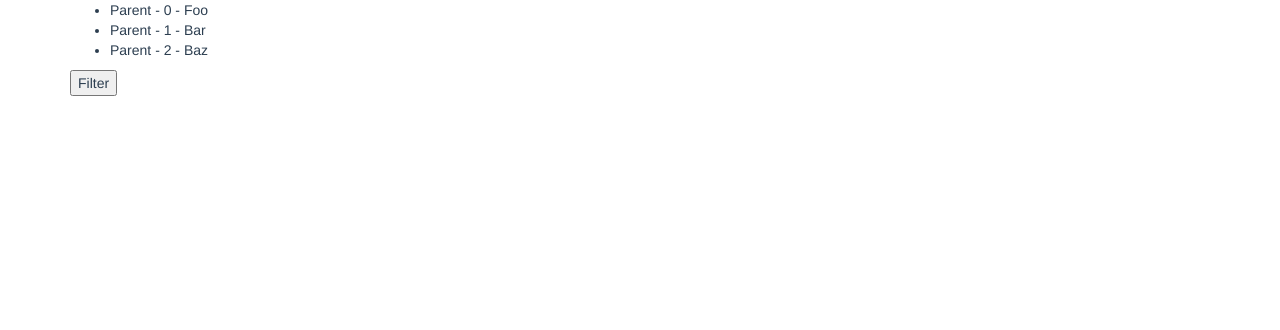
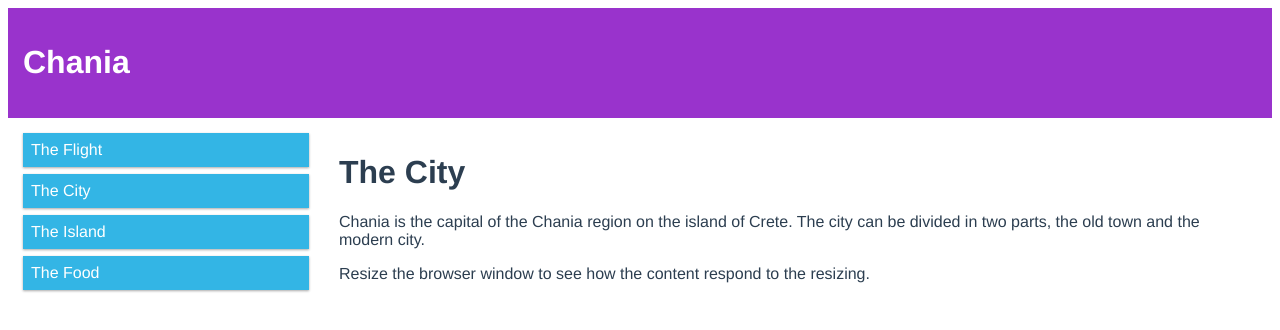
Before and after one commit to UniquelySimilar/vue-sandbox, a Vue app: page / in a window 1280 px wide. Shown: the top 330 px of the page. Built offline with nearby package versions, Linux system fonts and the light colour scheme.

Commit message:
created single file components for testing css layout options

```diff
--- a/src/App.vue
+++ b/src/App.vue
@@ -1,16 +1,16 @@
 <template>
   <div id="app" class="container">
-    <array-update />
+    <responsive-grid-view />
   </div>
 </template>
 
 <script>
-import ArrayUpdate from './components/ArrayUpdate.vue'
+  import ResponsiveGridView from './components/ResponsiveGridView.vue'
 
   export default {
     name: 'App',
     components: {
-    ArrayUpdate
+      ResponsiveGridView
     },
     data() {
       return {
--- /dev/null
+++ b/src/components/FloatGridTest.vue
@@ -0,0 +1,51 @@
+<template>
+  <div class="float-grid-test">
+    <h2>Grid of Boxes</h2>
+    <p>Float boxes side by side:</p>
+
+    <div class="clearfix">
+      <div class="box" style="background-color:#bbb">
+      <p>Some text inside the box.</p>
+      </div>
+      <div class="box" style="background-color:#ccc">
+      <p>Some text inside the box.</p>
+      </div>
+      <div class="box" style="background-color:#ddd">
+      <p>Some text inside the box.</p>
+      </div>
+      <div class="box" style="background-color:#eee">
+        <p>Some text inside the box.</p>
+        </div>
+      </div>
+
+    <p>Note that we also use the clearfix hack to take care of the layout flow, and that add the box-sizing
+       property to make sure that the box doesn't break due to extra padding. Try to remove this code to see
+       the effect.</p>
+
+  </div>
+
+</template>
+
+<script>
+  export default {
+
+  }
+</script>
+
+<style scoped>
+* {
+  box-sizing: border-box;
+}
+
+.box {
+  float: left;
+  width: 25%;
+  padding: 50px;
+}
+
+.clearfix::after {
+  content: "";
+  clear: both;
+  display: table;
+}
+</style>
--- /dev/null
+++ b/src/components/ResponsiveGridView.vue
@@ -0,0 +1,88 @@
+<template>
+  <div class="resp-grid-view">
+    <div class="header">
+      <h1>Chania</h1>
+    </div>
+
+    <div class="row">
+      <div class="col-3 menu">
+        <ul>
+          <li>The Flight</li>
+          <li>The City</li>
+          <li>The Island</li>
+          <li>The Food</li>
+        </ul>
+      </div>
+
+      <div class="col-9">
+        <h1>The City</h1>
+        <p>Chania is the capital of the Chania region on the island of Crete. The city can be divided in two parts, the old town and the modern city.</p>
+        <p>Resize the browser window to see how the content respond to the resizing.</p>
+      </div>
+    </div>
+  </div>
+</template>
+
+<script>
+  export default {
+
+  }
+</script>
+
+<style scoped>
+* {
+  box-sizing: border-box;
+}
+
+.row::after {
+  content: "";
+  clear: both;
+  display: table;
+}
+
+[class*="col-"] {
+  float: left;
+  padding: 15px;
+}
+
+.col-1 {width: 8.33%;}
+.col-2 {width: 16.66%;}
+.col-3 {width: 25%;}
+.col-4 {width: 33.33%;}
+.col-5 {width: 41.66%;}
+.col-6 {width: 50%;}
+.col-7 {width: 58.33%;}
+.col-8 {width: 66.66%;}
+.col-9 {width: 75%;}
+.col-10 {width: 83.33%;}
+.col-11 {width: 91.66%;}
+.col-12 {width: 100%;}
+
+html {
+  font-family: "Lucida Sans", sans-serif;
+}
+
+.header {
+  background-color: #9933cc;
+  color: #ffffff;
+  padding: 15px;
+}
+
+.menu ul {
+  list-style-type: none;
+  margin: 0;
+  padding: 0;
+}
+
+.menu li {
+  padding: 8px;
+  margin-bottom: 7px;
+  background-color: #33b5e5;
+  color: #ffffff;
+  box-shadow: 0 1px 3px rgba(0,0,0,0.12), 0 1px 2px rgba(0,0,0,0.24);
+}
+
+.menu li:hover {
+  background-color: #0099cc;
+}
+</style>
--- a/src/main.js
+++ b/src/main.js
@@ -2,7 +2,7 @@ import Vue from 'vue'
 import App from './App.vue'
 import store from './store'
 
-import 'bootstrap/dist/css/bootstrap.css'
+//import 'bootstrap/dist/css/bootstrap.css'
 
 Vue.config.productionTip = false
 
```
Lines whose indentation alone changed are shown as unchanged.
